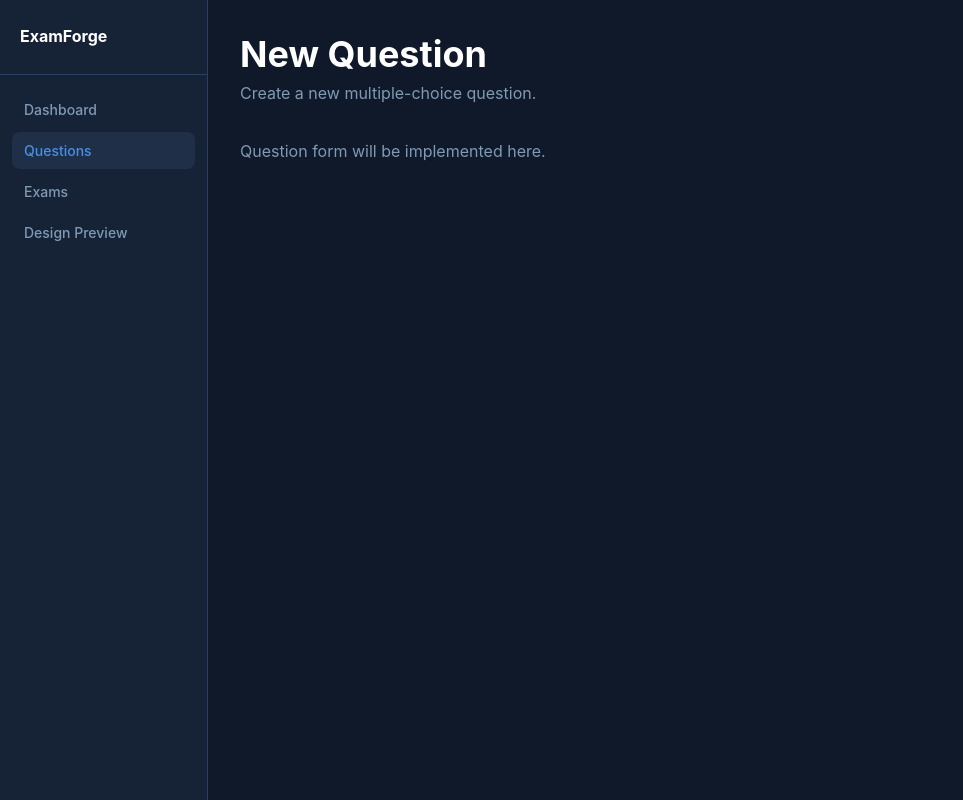
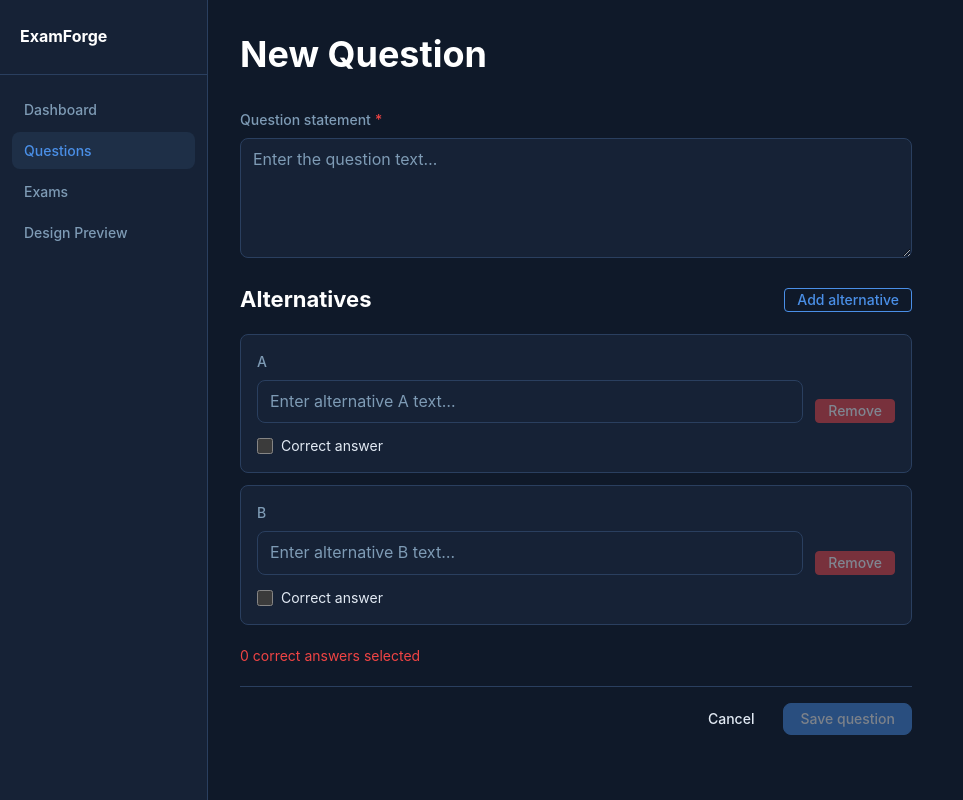
Before and after one commit to Jailsonsdsj/agent-experiment, a React (Vite) app in the folder System/Frontend/: page /questions/new in a window 1280 px wide. Shown: the whole page, without its empty margins (0-963 px from the left). Built offline with nearby package versions, Linux system fonts and the light colour scheme.

Commit message:
PP402: Implement question creation UI

```diff
--- /dev/null
+++ b/System/Frontend/src/components/UI/AlternativeItem.tsx
@@ -0,0 +1,64 @@
+import Input from './Input';
+import Button from './Button';
+import type { Alternative } from '../../types';
+
+export interface AlternativeItemProps {
+  alternative: Alternative;
+  index: number;
+  onUpdate: (id: string, changes: Partial<Alternative>) => void;
+  onToggleCorrect: (id: string) => void;
+  onRemove: (id: string) => void;
+  canRemove: boolean;
+}
+
+export default function AlternativeItem({
+  alternative,
+  index,
+  onUpdate,
+  onToggleCorrect,
+  onRemove,
+  canRemove,
+}: AlternativeItemProps) {
+  const letter = String.fromCharCode(65 + index);
+
+  return (
+    <div
+      className={[
+        'rounded-agt-md border p-agt-4 flex flex-col gap-agt-3',
+        'transition-colors duration-150',
+        alternative.isCorrect
+          ? 'bg-agt-success-subtle border-agt-success'
+          : 'bg-agt-surface border-agt-border',
+      ].join(' ')}
+    >
+      <div className="flex items-end gap-agt-3">
+        <div className="flex-1">
+          <Input
+            label={letter}
+            name={`alternative-${alternative.id}`}
+            value={alternative.description}
+            onChange={(e) => onUpdate(alternative.id, { description: e.target.value })}
+            placeholder={`Enter alternative ${letter} text…`}
+          />
+        </div>
+        <Button
+          label="Remove"
+          variant="danger"
+          size="sm"
+          onClick={() => onRemove(alternative.id)}
+          disabled={!canRemove}
+        />
+      </div>
+
+      <label className="flex items-center gap-agt-2 cursor-pointer w-fit">
+        <input
+          type="checkbox"
+          checked={alternative.isCorrect}
+          onChange={() => onToggleCorrect(alternative.id)}
+          className="w-agt-4 h-agt-4 cursor-pointer accent-[var(--color-agt-success)]"
+        />
+        <span className="text-agt-sm font-agt-sans text-agt-text">Correct answer</span>
+      </label>
+    </div>
+  );
+}
--- /dev/null
+++ b/System/Frontend/src/hooks/useQuestionForm.ts
@@ -0,0 +1,86 @@
+import { useState } from 'react';
+import type { Alternative } from '../types';
+
+interface QuestionFormState {
+  statement: string;
+  alternatives: Alternative[];
+}
+
+function makeAlternative(): Alternative {
+  return { id: crypto.randomUUID(), description: '', isCorrect: false };
+}
+
+function initialState(): QuestionFormState {
+  return { statement: '', alternatives: [makeAlternative(), makeAlternative()] };
+}
+
+export interface UseQuestionFormReturn {
+  statement: string;
+  alternatives: Alternative[];
+  isValid: boolean;
+  setStatement: (value: string) => void;
+  addAlternative: () => void;
+  removeAlternative: (id: string) => void;
+  updateAlternative: (id: string, changes: Partial<Alternative>) => void;
+  toggleCorrect: (id: string) => void;
+  reset: () => void;
+}
+
+export function useQuestionForm(): UseQuestionFormReturn {
+  const [state, setState] = useState<QuestionFormState>(initialState);
+
+  const isValid =
+    state.statement.trim() !== '' &&
+    state.alternatives.every((a) => a.description.trim() !== '') &&
+    state.alternatives.some((a) => a.isCorrect);
+
+  function setStatement(value: string): void {
+    setState((prev) => ({ ...prev, statement: value }));
+  }
+
+  function addAlternative(): void {
+    setState((prev) => {
+      if (prev.alternatives.length >= 6) return prev;
+      return { ...prev, alternatives: [...prev.alternatives, makeAlternative()] };
+    });
+  }
+
+  function removeAlternative(id: string): void {
+    setState((prev) => {
+      if (prev.alternatives.length <= 2) return prev;
+      return { ...prev, alternatives: prev.alternatives.filter((a) => a.id !== id) };
+    });
+  }
+
+  function updateAlternative(id: string, changes: Partial<Alternative>): void {
+    setState((prev) => ({
+      ...prev,
+      alternatives: prev.alternatives.map((a) => (a.id === id ? { ...a, ...changes } : a)),
+    }));
+  }
+
+  function toggleCorrect(id: string): void {
+    setState((prev) => ({
+      ...prev,
+      alternatives: prev.alternatives.map((a) =>
+        a.id === id ? { ...a, isCorrect: !a.isCorrect } : a,
+      ),
+    }));
+  }
+
+  function reset(): void {
+    setState(initialState());
+  }
+
+  return {
+    statement: state.statement,
+    alternatives: state.alternatives,
+    isValid,
+    setStatement,
+    addAlternative,
+    removeAlternative,
+    updateAlternative,
+    toggleCorrect,
+    reset,
+  };
+}
--- a/System/Frontend/src/main.tsx
+++ b/System/Frontend/src/main.tsx
@@ -6,7 +6,7 @@ import './index.css';
 import AppLayout from './components/AppLayout';
 import DashboardPage from './pages/DashboardPage';
 import QuestionListPage from './pages/questions/QuestionListPage';
-import QuestionFormPage from './pages/questions/QuestionFormPage';
+import QuestionCreatePage from './pages/questions/QuestionCreatePage';
 import ExamListPage from './pages/exams/ExamListPage';
 import ExamFormPage from './pages/exams/ExamFormPage';
 import ExamDetailPage from './pages/exams/ExamDetailPage';
@@ -20,8 +20,7 @@ const router = createBrowserRouter([
     children: [
       { index: true, element: <DashboardPage /> },
       { path: 'questions', element: <QuestionListPage /> },
-      { path: 'questions/new', element: <QuestionFormPage /> },
-      { path: 'questions/:id/edit', element: <QuestionFormPage /> },
+      { path: 'questions/new', element: <QuestionCreatePage /> },
       { path: 'exams', element: <ExamListPage /> },
       { path: 'exams/new', element: <ExamFormPage /> },
       { path: 'exams/:id', element: <ExamDetailPage /> },
--- /dev/null
+++ b/System/Frontend/src/pages/questions/QuestionCreatePage.tsx
@@ -0,0 +1,122 @@
+import { useState } from 'react';
+import { useNavigate } from 'react-router-dom';
+import PageHeader from '../../components/UI/PageHeader';
+import FormLayout from '../../components/UI/FormLayout';
+import Textarea from '../../components/UI/Textarea';
+import Button from '../../components/UI/Button';
+import AlternativeItem from '../../components/UI/AlternativeItem';
+import { useQuestionForm } from '../../hooks/useQuestionForm';
+import { saveQuestion } from '../../services/localStorageService';
+import type { Question } from '../../types';
+
+export default function QuestionCreatePage() {
+  const navigate = useNavigate();
+  const {
+    statement,
+    alternatives,
+    isValid,
+    setStatement,
+    addAlternative,
+    removeAlternative,
+    updateAlternative,
+    toggleCorrect,
+  } = useQuestionForm();
+
+  const [saveError, setSaveError] = useState<string | null>(null);
+
+  const statementError =
+    statement.length > 0 && statement.trim().length < 10
+      ? 'Statement must be at least 10 characters.'
+      : undefined;
+
+  const correctCount = alternatives.filter((a) => a.isCorrect).length;
+
+  function handleSave(): void {
+    setSaveError(null);
+    if (!isValid) return;
+    const question: Question = {
+      id: crypto.randomUUID(),
+      statement: statement.trim(),
+      alternatives,
+      createdAt: new Date().toISOString(),
+    };
+    try {
+      saveQuestion(question);
+      navigate('/questions');
+    } catch (err) {
+      setSaveError(err instanceof Error ? err.message : 'Failed to save question.');
+    }
+  }
+
+  return (
+    <div className="max-w-2xl">
+      <PageHeader title="New Question" />
+
+      <FormLayout onSubmit={handleSave}>
+        <Textarea
+          label="Question statement"
+          name="statement"
+          value={statement}
+          onChange={(e) => setStatement(e.target.value)}
+          placeholder="Enter the question text…"
+          rows={4}
+          required
+          error={statementError}
+        />
+
+        <div className="flex items-center justify-between pt-agt-2">
+          <h3 className="text-agt-h5 font-bold text-agt-heading font-agt-sans">Alternatives</h3>
+          <Button
+            label="Add alternative"
+            variant="secondary"
+            size="sm"
+            onClick={addAlternative}
+            disabled={alternatives.length >= 6}
+          />
+        </div>
+
+        <div className="flex flex-col gap-agt-3">
+          {alternatives.map((alt, i) => (
+            <AlternativeItem
+              key={alt.id}
+              alternative={alt}
+              index={i}
+              onUpdate={updateAlternative}
+              onToggleCorrect={toggleCorrect}
+              onRemove={removeAlternative}
+              canRemove={alternatives.length > 2}
+            />
+          ))}
+        </div>
+
+        <p
+          className={`text-agt-sm font-agt-sans ${
+            correctCount === 0 ? 'text-agt-error' : 'text-agt-text-muted'
+          }`}
+        >
+          {correctCount} correct answer{correctCount !== 1 ? 's' : ''} selected
+        </p>
+
+        {saveError && (
+          <p role="alert" className="text-agt-sm text-agt-error font-agt-sans">
+            {saveError}
+          </p>
+        )}
+
+        <div className="flex justify-end gap-agt-3 pt-agt-4 border-t border-agt-border">
+          <Button
+            label="Cancel"
+            variant="ghost"
+            onClick={() => navigate('/questions')}
+          />
+          <Button
+            label="Save question"
+            variant="primary"
+            onClick={handleSave}
+            disabled={!isValid}
+          />
+        </div>
+      </FormLayout>
+    </div>
+  );
+}
--- a/System/Frontend/src/pages/questions/QuestionFormPage.tsx
+++ /dev/null
@@ -1,19 +0,0 @@
-import { useParams } from 'react-router-dom';
-import PageHeader from '../../components/UI/PageHeader';
-
-export default function QuestionFormPage() {
-  const { id } = useParams<{ id: string }>();
-  const isEditing = Boolean(id);
-
-  return (
-    <div>
-      <PageHeader
-        title={isEditing ? 'Edit Question' : 'New Question'}
-        subtitle={isEditing ? `Editing question ${id}` : 'Create a new multiple-choice question.'}
-      />
-      <p className="text-agt-text-muted font-agt-sans text-agt-body">
-        Question form will be implemented here.
-      </p>
-    </div>
-  );
-}
--- a/System/Frontend/src/pages/questions/QuestionListPage.tsx
+++ b/System/Frontend/src/pages/questions/QuestionListPage.tsx
@@ -1,11 +1,22 @@
+import { useNavigate } from 'react-router-dom';
 import PageHeader from '../../components/UI/PageHeader';
+import Button from '../../components/UI/Button';
 
 export default function QuestionListPage() {
+  const navigate = useNavigate();
+
   return (
     <div>
       <PageHeader
         title="Question Bank"
         subtitle="Manage your pool of multiple-choice questions."
+        action={
+          <Button
+            label="Create new question"
+            variant="primary"
+            onClick={() => navigate('/questions/new')}
+          />
+        }
       />
       <p className="text-agt-text-muted font-agt-sans text-agt-body">
         Question list will be implemented here.
```
Also changed, not shown: 2 other files (tests, documents, lock files or other folders).
